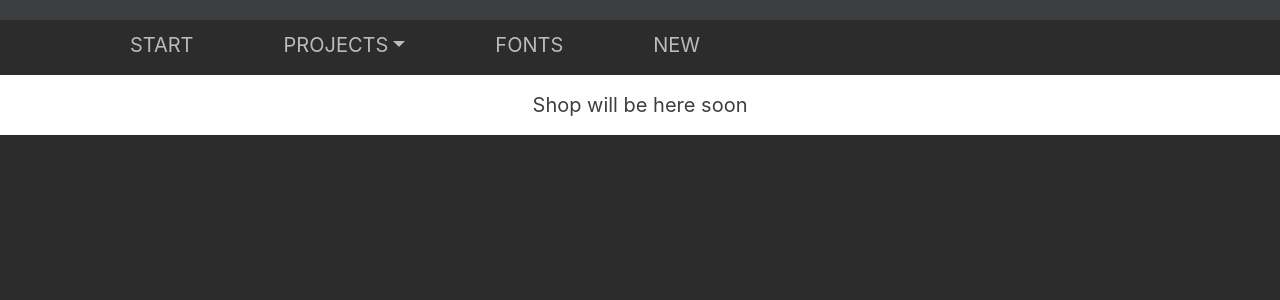
After one commit to azhlbn/azhlbn_site, a Django app: page /shop in a window 1280 px wide. The commit adds this page. Shown: the top 300 px of the page. Run offline with Django 3.2, Linux system fonts and the light colour scheme; some libraries are stand-ins or nearby versions; some web fonts are replaced.

Commit message:
added shop page

```diff
--- /dev/null
+++ b/main/templates/main/shop.html
@@ -0,0 +1,11 @@
+{% extends 'base.html' %}
+{% block title %}
+Shop
+{% endblock %}
+{% block content %}
+    <div class="row shop-page">
+      <div class="text-center container">
+        Shop will be here soon
+      </div>
+    </div>
+{% endblock %}
--- a/main/urls.py
+++ b/main/urls.py
@@ -5,4 +5,5 @@ urlpatterns = [
     path('', main, name='main'),
     path('fonts', fonts, name='fonts'),
     path('tg-logo', tg_logo, name='tg_logo'),
+    path('shop', shop, name='shop'),
 ]
--- a/main/views.py
+++ b/main/views.py
@@ -10,3 +10,6 @@ def fonts(request):
 
 def tg_logo(request):
     return render(request, 'main/tg_logo.html')
+
+def shop(request):
+    return render(request, 'main/shop.html')
--- a/static/css/style.css
+++ b/static/css/style.css
@@ -1,3 +1,19 @@
+
+.shop-page {
+  height: auto;
+  background-color: #fff;
+  /* font-family: 'Jolly Lodger', cursive; */
+  /* font-family: -apple-system, BlinkMacSystemFont, "Segoe UI", Helvetica, Arial, sans-serif, "Apple Color Emoji", "Segoe UI Emoji", "Segoe UI Symbol"; */
+  font-family: "SF Pro Text","Myriad Set Pro","SF Pro Icons","Helvetica Neue","Helvetica","Arial",sans-serif;
+  padding-top: 15px;
+  padding-bottom: 15px;
+  font-size: 20px;
+  color: #3C3F41;
+}
+
+.menu {
+  height: 55px;
+}
 
 .tg-image-block {
     padding: 30px;
--- a/templates/base.html
+++ b/templates/base.html
@@ -21,7 +21,7 @@
 {#<div class="top-line-small-green"></div>#}
 {#<div class="top-line-small-red"></div>#}
 <div class="container base-text">
-    <ul class="nav nav-pills">
+    <ul class="nav nav-pills menu">
         <li class="nav-item">
             <a class="menu-item menu-title" href="{% url 'main' %}">start</a>
         </li>
@@ -30,7 +30,7 @@
                aria-expanded="false">projects</a>
             <div class="dropdown-menu">
                 <a class="menu-item" href="#"><ol>Days between dates</ol></a>
-                <a class="menu-item" href="#"><ol>Shop</ol></a>
+                <a class="menu-item" href="{% url 'shop' %}"><ol>Shop</ol></a>
                 <a class="menu-item" href="{% url 'tg_logo' %}"><ol>TG logo to Makarov</ol></a>
             </div>
         </li>
```
